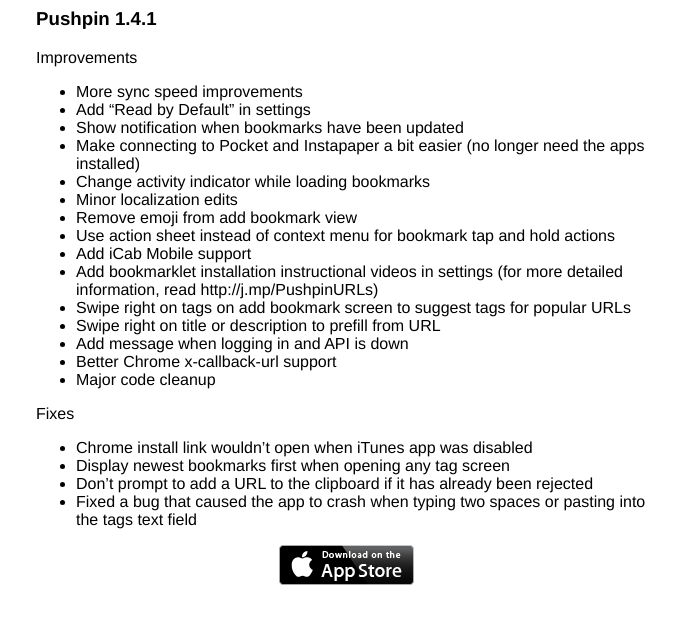
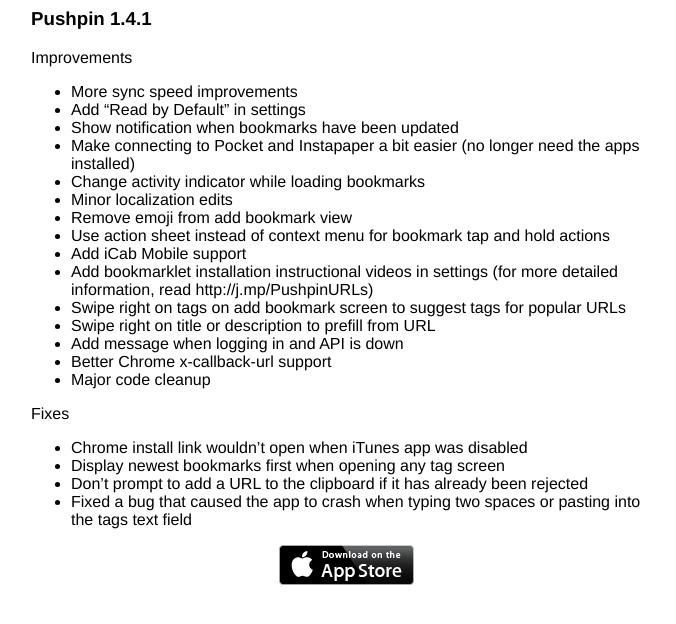
Before and after one commit to aurorasoftware/aurorasoftware.github.com, a Jekyll site: the page software/pushpin/changelog/1.4.1/index.html, which Jekyll copies as it is, in a window 1280 px wide. Shown: the top 624 px of the page, without its empty margins (294-970 px from the left). Built offline with Jekyll 4.4.1, drawn with Linux system fonts in a browser that asks for light colours; Markdown is read by kramdown in place of the engine named in the settings.

Commit message:
make a bit wider

```diff
--- a/software/pushpin/changelog/1.4.1/index.html
+++ b/software/pushpin/changelog/1.4.1/index.html
@@ -4,7 +4,7 @@
   }
 
   div.wrapper {
-    width:620px;
+    width:630px;
     margin:0 auto;
   }
 
```
